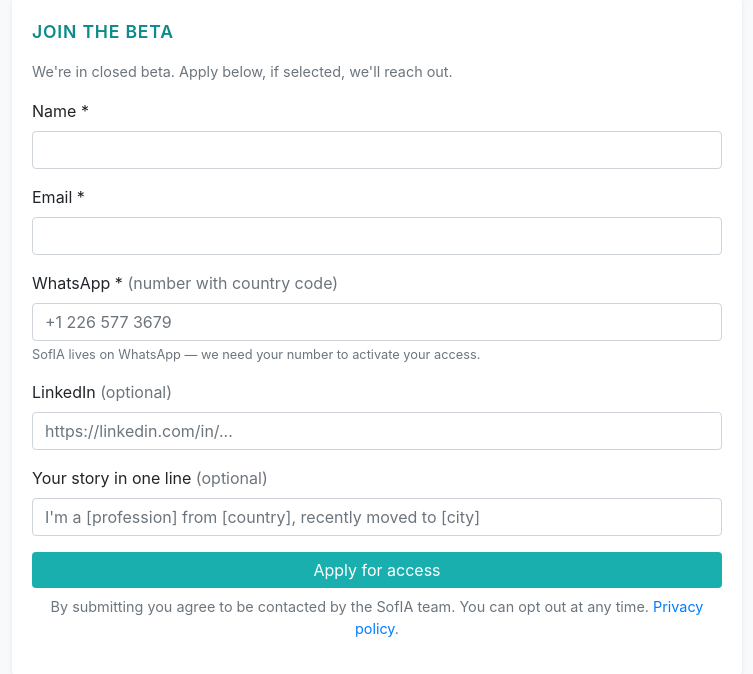
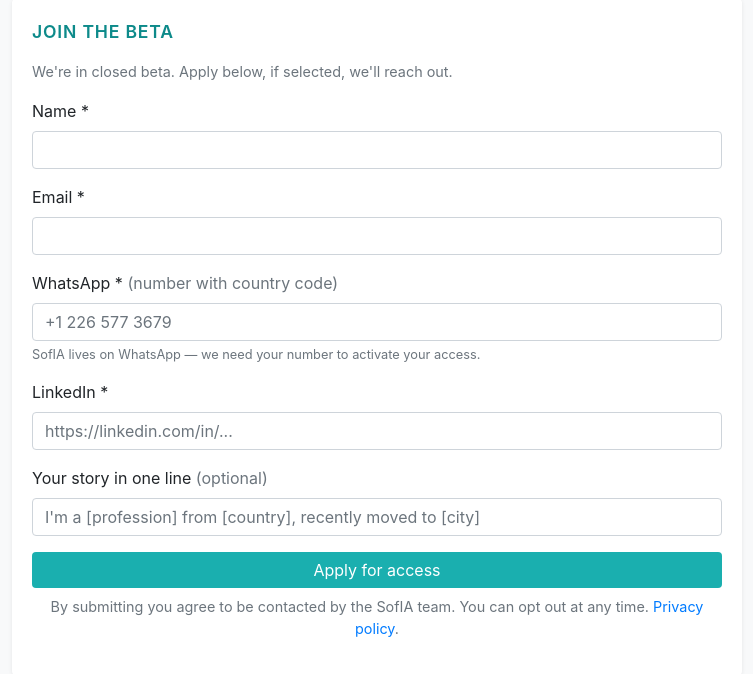
Before and after one commit to smlopezza/sofia-canada, a FastAPI app: page / in a window 1280 px wide. Shown: the part 1081-1755 px from the top of the page, without its empty margins (263-1016 px from the left). Run offline with FastAPI, Linux system fonts and the light colour scheme; some libraries are stand-ins or nearby versions.

Commit message:
Make LinkedIn field required in the form

```diff
--- a/app/templates/index.html
+++ b/app/templates/index.html
@@ -189,8 +189,8 @@
               </small>
             </div>
             <div class="form-group">
-              <label>LinkedIn <span class="text-muted">({% if lang == 'es' %}opcional{% else %}optional{% endif %})</span></label>
-              <input type="url" class="form-control" name="linkedin" placeholder="https://linkedin.com/in/...">
+              <label>LinkedIn * </label>
+              <input type="url" class="form-control" name="linkedin" placeholder="https://linkedin.com/in/..." required>
             </div>
             <div class="form-group">
               <label>
```
